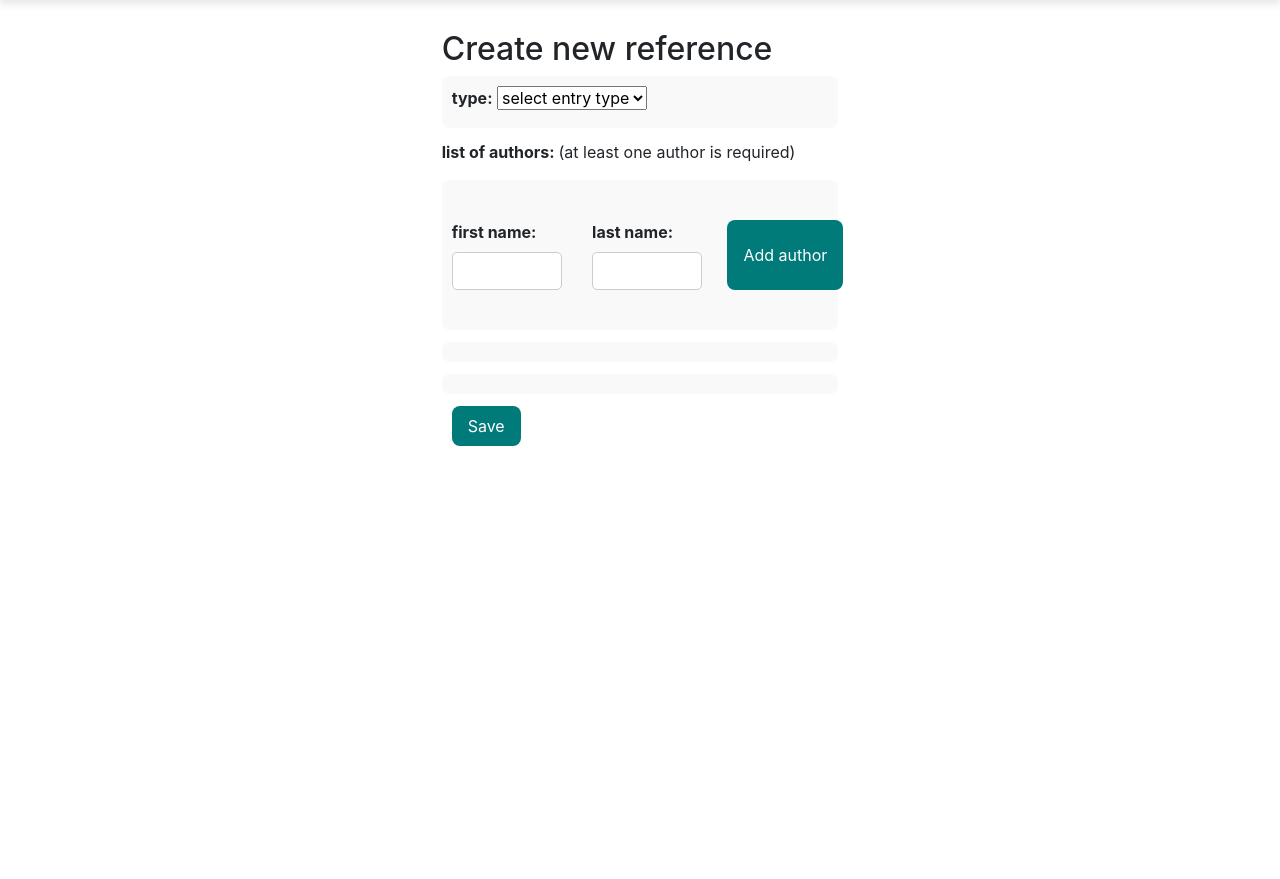
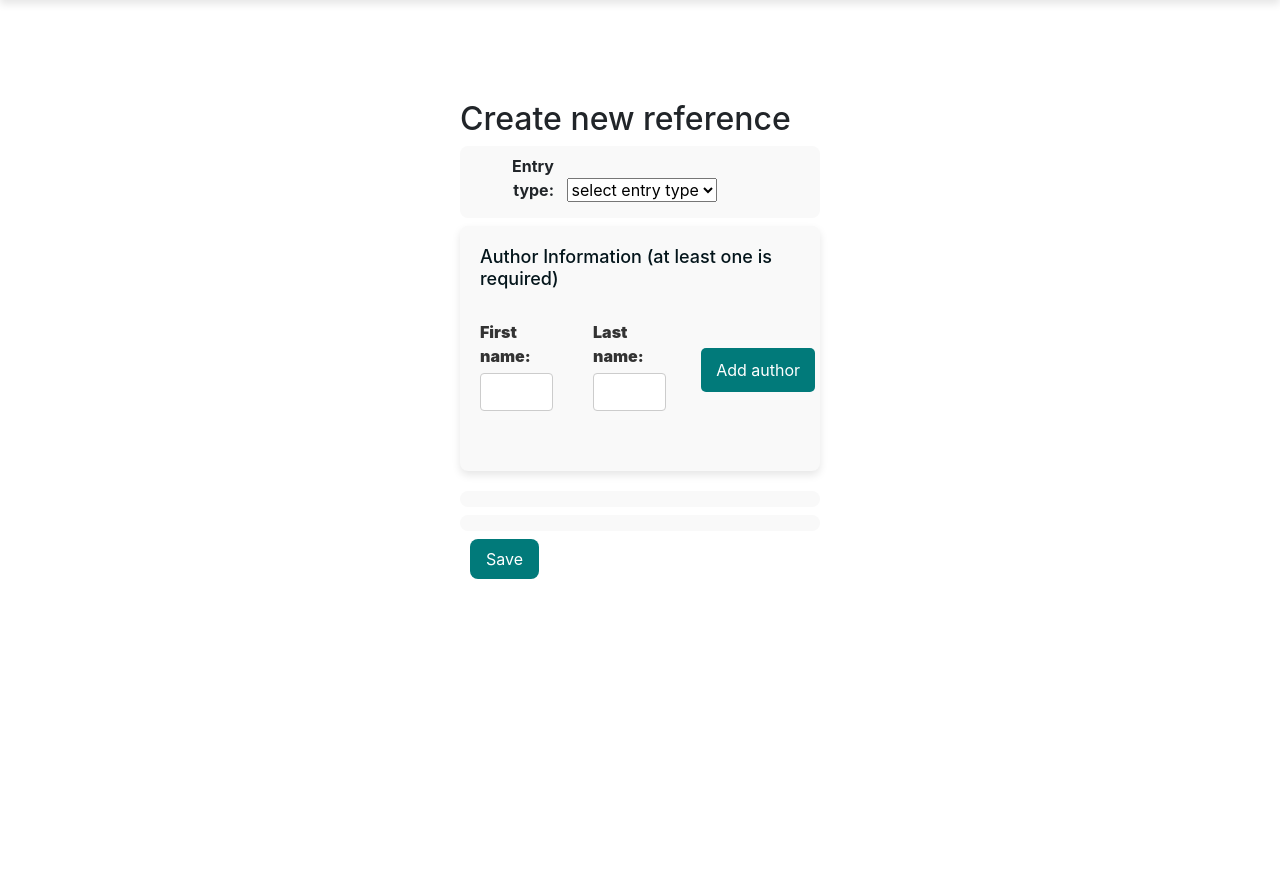
Before and after one commit to ruokokoski/ohtu-miniprojekti, a Flask app: page /new_reference in a window 1280 px wide. Shown: the part 118-997 px from the top of the page. Before the commit the page ends 564 px from the top, so only its background shows below. Run offline with Flask 3, Linux system fonts and the light colour scheme; some libraries are stand-ins or nearby versions.

Commit message:
Fix merge create ref/popup and modify looks of create ref form

```diff
--- a/src/app.py
+++ b/src/app.py
@@ -153,30 +153,31 @@ def from_search_new_reference(result_id):
 
     bibtex_data = selected_result.get('bibtex')
 
+    field_profiles = {}
+
     if bibtex_data:
         reference = bibtex_to_dict(bibtex_data)
         entry_type = reference['entry_type']
-        field_profiles = Reference.FIELD_PROFILES
+        field_profiles = Reference.FIELD_PROFILES.get(entry_type, {})
+
 
         # Jos Bibtex-tietueessa on tuntematon entry_type, näytetään virhe
-        if not entry_type or entry_type not in field_profiles:
+        if not entry_type or entry_type not in Reference.FIELD_PROFILES:
             error_message = (
                 f"{entry_type.capitalize()} is unknown entry type. "
                 "Please add the reference manually."
             )
 
             return render_template("popup_new_search_reference.html",
-                                   reference=reference,
-                                   entry_type=entry_type,
-                                   fields=field_profiles,
-                                   result_id=result_id,
                                    error_message=error_message)
 
     return render_template("popup_new_search_reference.html",
-                               reference=reference,
-                               entry_type=entry_type,
-                               fields=field_profiles,
-                               result_id=result_id)
+                            reference=reference,
+                            entry_type=entry_type,
+                            fields=field_profiles,
+                            required_fields=field_profiles.get('required', []),
+                            optional_fields=field_profiles.get('optional', []),
+                            result_id=result_id)
 
 
 if test_env:
--- a/src/static/scripts.js
+++ b/src/static/scripts.js
@@ -116,7 +116,7 @@ function createInputFields() {
             div.className = "form-group";
 
             const label = document.createElement("label");
-            label.innerHTML = `<b>${field}:</b>`;
+            label.innerHTML = `<b>${capitalizeFirstLetter(field)}:</b>`;
             div.appendChild(label);
 
             const input = document.createElement("input");
@@ -141,7 +141,7 @@ function createInputFields() {
             div.className = "form-group";
 
             const label = document.createElement("label");
-            label.innerHTML = `<b>${field}:</b>`;
+            label.innerHTML = `<b>${capitalizeFirstLetter(field)}:</b>`;
             div.appendChild(label);
 
             const input = document.createElement("input");
@@ -155,6 +155,12 @@ function createInputFields() {
         });
     }
 }
+
+// Funktio ison alkukirjaimen lisäämiseksi kentän nimeen
+function capitalizeFirstLetter(string) {
+    return string.charAt(0).toUpperCase() + string.slice(1);
+}
+
 
 function addNewAuthor() {
     var firstName = document.getElementById("first_name");
@@ -260,7 +266,6 @@ function showFlashMessage(message) {
 }
 
 // Tämä funktio avaa popupin palvelimelta ja välittää result_id:n
-// Huom! database tarvitaan!
 function openPopupFromServer(result_id, database) {
     // Lähetetään AJAX-pyyntö, jossa mukana result_id
     fetch('/popup_new_search_reference/' + result_id + '?database=' + database)
--- a/src/static/style.css
+++ b/src/static/style.css
@@ -88,19 +88,20 @@ h3 {
     color: #04151b;
 }
 
-/* Form Field Styles */
+
+/* form-group-asettelua */
 .form-group {
-    margin-bottom: 12px;
-    padding: 10px;
+    margin-bottom: 8px;
+    padding: 8px;
     background-color: #f9f9f9;
     border-radius: 8px;
     text-align: left;
 }
 
-/* Form Control */
+/* Kenttäsyöte (input) */
 .form-control {
     width: 100%;
-    padding: 8px;
+    padding: 6px 12px;
     border: 1px solid #ccc;
     border-radius: 5px;
     transition: border 0.3s ease-in-out;
@@ -109,6 +110,98 @@ h3 {
 .form-control:focus {
     border-color: #076f7c;
 }
+
+/* Kenttäotsikon ja kenttäsyötteen tiivistäminen */
+.form-group label {
+    display: inline-block;
+    width: 25%; /* Kenttäotsikko vie 30% tilasta */
+    text-align: right;
+    margin-right: 8px; /* Lisää hieman väliä */
+}
+
+.form-group input {
+    display: inline-block;
+    width: 65%; /* Kenttäsyöte vie 65% tilasta */
+}
+
+/* Kenttien asettelu responsiiviseksi */
+@media (max-width: 768px) {
+    .form-group {
+        flex-direction: column;
+        align-items: flex-start;
+    }
+
+    .form-group label {
+        width: 100%; /* Kenttäotsikko vie koko leveyden pienillä näytöillä */
+        text-align: left;
+        margin-bottom: 5px;
+    }
+
+    .form-group input {
+        width: 100%; /* Kenttä vie koko leveyden pienillä näytöillä */
+    }
+}
+
+
+/* Author-kentän asettelu */
+.author-container {
+    background-color: #f9f9f9;
+    padding: 20px;
+    border-radius: 8px;
+    box-shadow: 0px 4px 8px rgba(0, 0, 0, 0.1); /* Pehmeä varjo */
+    margin-bottom: 20px;
+}
+
+.author-container h3 {
+    font-size: 18px;
+    color: #04151b;
+    margin-bottom: 10px;
+}
+
+.author-container .row {
+    display: flex;
+    justify-content: space-between;
+    align-items: center;
+}
+
+.author-container .col {
+    flex: 1;
+    margin-right: 10px;
+}
+
+.author-container .col:last-child {
+    margin-right: 0;
+}
+
+.author-container label {
+    display: block;
+    margin-bottom: 5px;
+    font-weight: bold;
+    color: #333;
+}
+
+.author-container .form-control {
+    width: 100%;
+    padding: 8px 12px;
+    border-radius: 4px;
+    border: 1px solid #ccc;
+    margin-bottom: 10px; /* Väli kentän ja napin välillä */
+}
+
+/* Button */
+.author-container .btn-primary {
+    background-color: #017a7a;
+    color: white;
+    border-radius: 5px;
+    padding: 10px 15px;
+    cursor: pointer;
+}
+
+.author-container .btn-primary:hover {
+    background-color: #015e5e;
+}
+
+
 
 /* Button Styles */
 .popup-buttons {
@@ -254,3 +347,9 @@ button.btn {
     word-wrap: break-word;
     white-space: normal;
 }
+
+/* Lisää tilaa koko sovelluksen reunoille ja alaosaan */
+.container-fluid {
+    padding: 70px; /* Lisää tilaa reunoille */
+    margin-bottom: 200px; /* Lisää tilaa alareunaan */
+}
--- a/src/templates/new_reference.html
+++ b/src/templates/new_reference.html
@@ -18,7 +18,7 @@ New reference
                 </div>
 
                 <div class="form-group">
-                    <label for="entry_type"><b>type:</b></label>
+                    <label for="entry_type"><b>Entry type:</b></label>
                     <select name="entry_type" id="entry_type" required>
                         <option value="" disabled selected>select entry type
                         {% for entry_type in field_profiles.keys() %}
@@ -27,24 +27,28 @@ New reference
                     </select>
                 </div>
 
-                <b>list of authors: </b>(at least one author is required)
+                <div class="author-container">
+                    <h3>Author Information (at least one is required)</h3> <!-- Otsikko kenttäryhmälle -->
+
+                    <div class="row">
+                        <input type="hidden" id="author" name="author">
+
+                        <div class="col">
+                            <label for="first_name"><b>First name:</b></label>
+                            <input type="text" class="form-control" id="first_name">
+                        </div>
+
+                        <div class="col">
+                            <label for="last_name"><b>Last name:</b></label>
+                            <input type="text" class="form-control" id="last_name">
+                        </div>
+
+                        <button type="button" class="btn btn-primary" id="add_author_button">Add author</button>
+                    </div>
                 <ul id="author_list">
                     <!-- Authors will be added here dynamically -->
                 </ul>
 
-                <div class="form-group">
-                    <div class="row">
-                        <input type="hidden" id="author" name="author">
-                        <div class="col">
-                            <label for="first_name"><b>first name:</b></label>
-                            <input type="text" class="form-control" id="first_name">
-                        </div>
-                        <div class="col">
-                            <label for="last_name"><b>last name:</b></label>
-                            <input type="text" class="form-control" id="last_name">
-                        </div>
-                        <button type="button" class="btn btn-primary" id="add_author_button">Add author</button>
-                    </div>
                 </div>
 
                 <div class="form-group" id="required_fields">
```
Also changed, not shown: src/templates/popup_new_search_reference.html (+7 -14 lines), src/tests/test_routes.py (+7 -2 lines).
